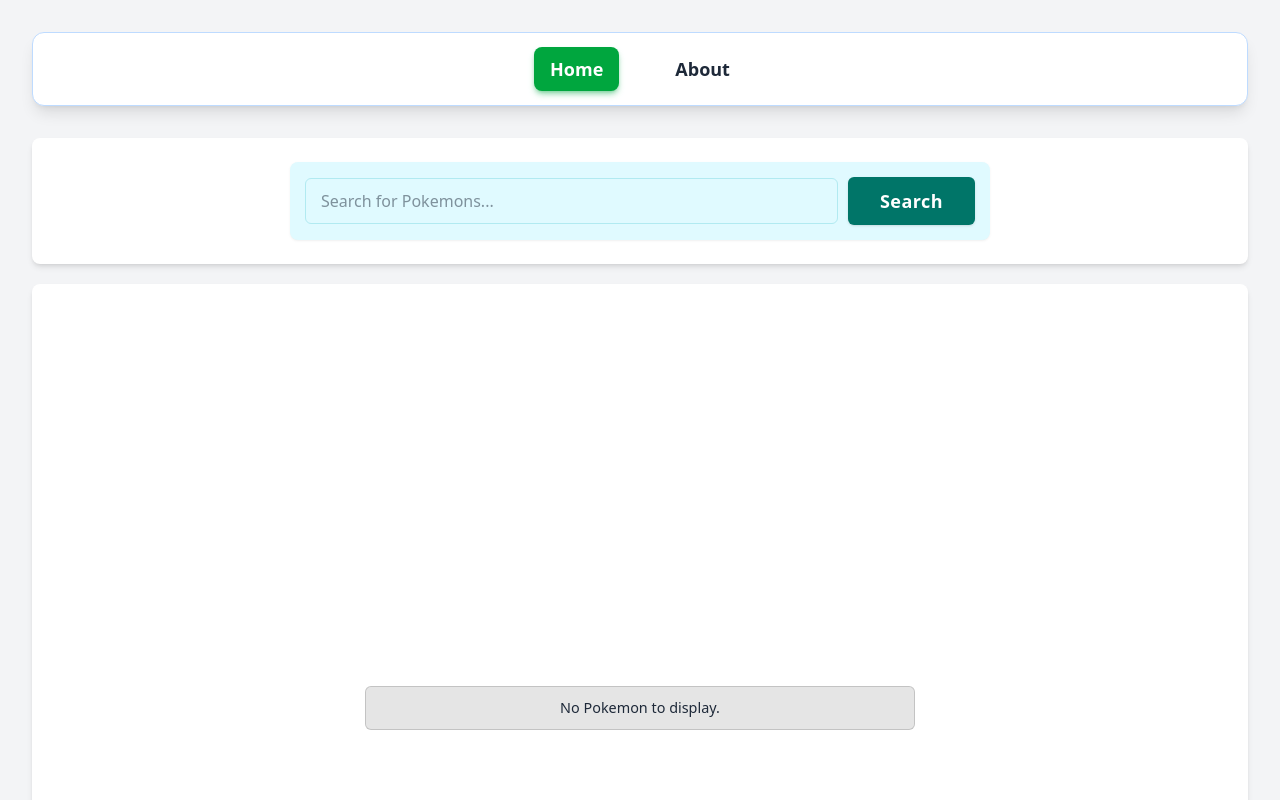
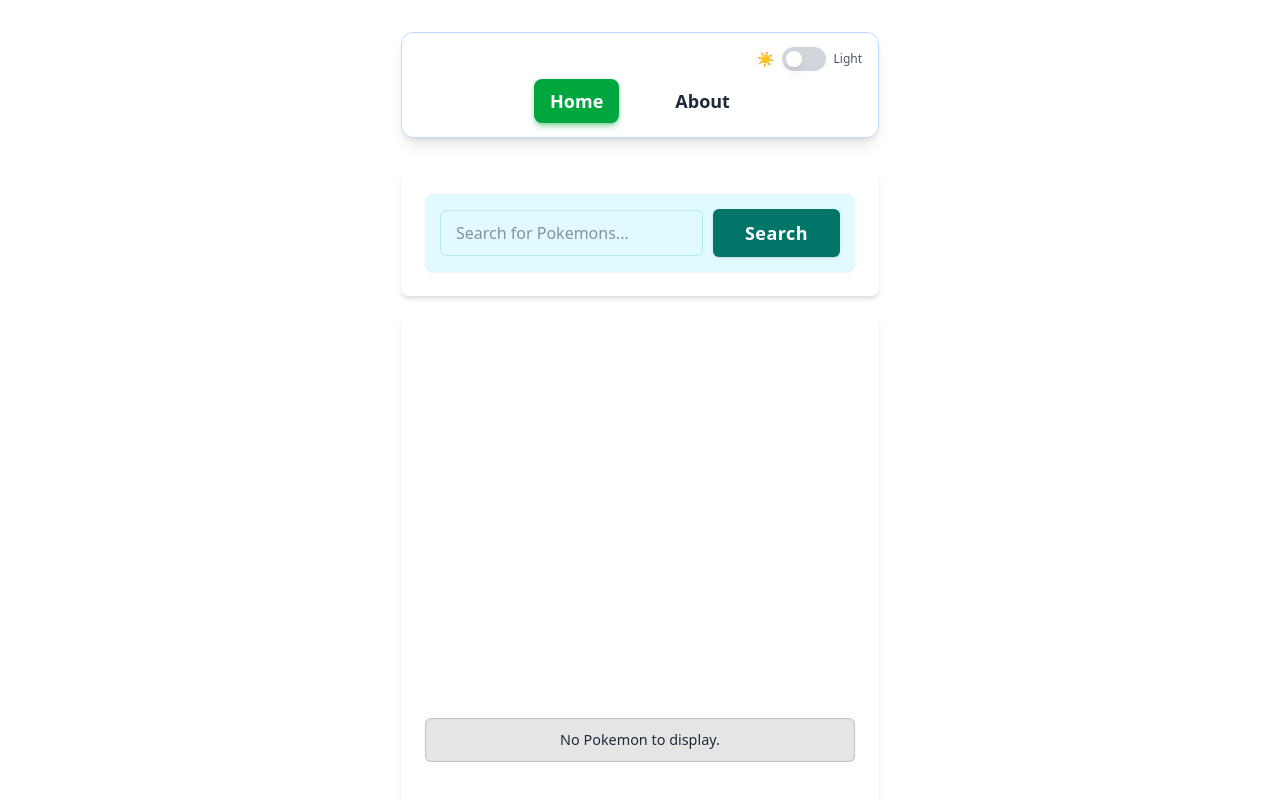
Before and after one commit to dariadrozdova/rss-react-course-2025-q3, a React (Vite) app: page / in a window 1280 px wide. Shown: the top 800 px of the page. Built offline with nearby package versions, Linux system fonts and the light colour scheme; no server answers.

Commit message:
feat: set up React Toolkit, add basic theme changing functionality

```diff
--- a/package.json
+++ b/package.json
@@ -16,6 +16,7 @@
   },
   "dependencies": {
     "@babel/plugin-transform-private-methods": "^7.27.1",
+    "@reduxjs/toolkit": "^2.8.2",
     "@tailwindcss/vite": "^4.1.11",
     "framer-motion": "^12.23.9",
     "instead": "^1.0.3",
@@ -23,6 +24,7 @@
     "lucide-react": "^0.525.0",
     "react": "^19.1.0",
     "react-dom": "^19.1.0",
+    "react-redux": "^9.2.0",
     "react-router-dom": "^7.7.0"
   },
   "devDependencies": {
--- a/src/App.tsx
+++ b/src/App.tsx
@@ -1,10 +1,19 @@
+import React from 'react';
+import { Provider } from 'react-redux';
 import { NavLink, Outlet } from 'react-router-dom';
 
 import ErrorBoundary from '@components/ErrorBoundary';
+import ThemeProvider from '@components/ThemeProvider';
+import ThemeSwitch from '@components/ThemeSwitch';
+import { useTheme } from '@hooks/useTheme';
+
+import { store } from './store';
 
 import './index.css';
 
-function App() {
+const AppContent: React.FC = () => {
+  const { isDark } = useTheme();
+
   return (
     <div
       className="
@@ -13,12 +22,17 @@ function App() {
       "
     >
       <nav
-        className="
-          bg-white py-3.5 rounded-lg shadow-sm mb-8 w-full
-          max-w-[1400px] border border-blue-200 box-border
+        className={`
+          py-3.5 rounded-lg shadow-sm mb-8 w-full
+          max-w-[1400px] border box-border
           md:rounded-xl md:shadow-lg
-        "
+          ${isDark ? 'bg-gray-800 border-gray-600' : 'bg-white border-blue-200'}
+        `}
       >
+        <div className="flex justify-end px-4 pb-2">
+          <ThemeSwitch />
+        </div>
+
         <ul
           className="
             list-none p-0 m-0 flex justify-center flex-wrap
@@ -31,12 +45,16 @@ function App() {
             <NavLink
               className={({ isActive }) =>
                 `
-                block no-underline font-semibold text-gray-800 rounded-lg
+                block no-underline font-semibold rounded-lg
                 transition-colors duration-300
                 px-6 py-3 text-center
                 sm:text-base
                 md:px-4 md:py-2 md:text-lg
-                hover:bg-blue-100 hover:text-teal-700
+                ${
+                  isDark
+                    ? 'text-gray-200 hover:bg-gray-700 hover:text-teal-400'
+                    : 'text-gray-800 hover:bg-blue-100 hover:text-teal-700'
+                }
                 ${
                   isActive
                     ? 'bg-green-600 text-white font-bold shadow-md shadow-green-600/40'
@@ -53,12 +71,16 @@ function App() {
             <NavLink
               className={({ isActive }) =>
                 `
-                block no-underline font-semibold text-gray-800 rounded-lg
+                block no-underline font-semibold rounded-lg
                 transition-colors duration-300
                 px-6 py-3 text-center
                 sm:text-base
                 md:px-4 md:py-2 md:text-lg
-                hover:bg-blue-100 hover:text-teal-700
+                ${
+                  isDark
+                    ? 'text-gray-200 hover:bg-gray-700 hover:text-teal-400'
+                    : 'text-gray-800 hover:bg-blue-100 hover:text-teal-700'
+                }
                 ${
                   isActive
                     ? 'bg-green-600 text-white font-bold shadow-md shadow-green-600/40'
@@ -79,6 +101,16 @@ function App() {
       </ErrorBoundary>
     </div>
   );
-}
+};
+
+const App: React.FC = () => {
+  return (
+    <Provider store={store}>
+      <ThemeProvider>
+        <AppContent />
+      </ThemeProvider>
+    </Provider>
+  );
+};
 
 export default App;
--- /dev/null
+++ b/src/components/ThemeProvider.tsx
@@ -0,0 +1,37 @@
+import React, { useEffect } from 'react';
+
+import useLocalStorage from '../hooks/useLocalStorage';
+import { selectTheme } from '../store';
+import { useAppDispatch, useAppSelector } from '../store/hooks';
+import type { Theme } from '../store/slices/themeSlice';
+import { initializeTheme } from '../store/slices/themeSlice';
+
+interface ThemeProviderProps {
+  children: React.ReactNode;
+}
+
+const ThemeProvider: React.FC<ThemeProviderProps> = ({ children }) => {
+  const dispatch = useAppDispatch();
+  const themeState = useAppSelector(selectTheme);
+  const currentTheme = themeState.currentTheme;
+  const [localTheme, setLocalTheme] = useLocalStorage<Theme>('theme', 'light');
+
+  useEffect(() => {
+    dispatch(initializeTheme(localTheme));
+  }, [dispatch, localTheme]);
+
+  useEffect(() => {
+    if (currentTheme !== localTheme) {
+      setLocalTheme(currentTheme);
+    }
+  }, [currentTheme, localTheme, setLocalTheme]);
+
+  useEffect(() => {
+    document.documentElement.className = currentTheme;
+    document.documentElement.dataset.theme = currentTheme;
+  }, [currentTheme]);
+
+  return <>{children}</>;
+};
+
+export default ThemeProvider;
--- /dev/null
+++ b/src/components/ThemeSwitch.tsx
@@ -0,0 +1,50 @@
+import React from 'react';
+
+import { useTheme } from '@hooks/useTheme';
+
+const ThemeSwitch: React.FC = () => {
+  const { isDark, theme, toggleTheme } = useTheme();
+
+  return (
+    <div className="flex items-center space-x-2">
+      <span className={`text-sm ${isDark ? 'text-gray-300' : 'text-gray-600'}`}>
+        {isDark ? '🌙' : '☀️'}
+      </span>
+
+      <button
+        aria-checked={isDark}
+        aria-label={`Switch to ${isDark ? 'light' : 'dark'} theme`}
+        className={`
+          relative inline-flex h-6 w-11 items-center rounded-full
+          transition-all duration-300 ease-in-out
+          focus:outline-none focus:ring-2 focus:ring-offset-2
+          ${
+            isDark
+              ? 'bg-blue-600 focus:ring-blue-500'
+              : 'bg-gray-300 focus:ring-blue-400'
+          }
+          ${isDark ? 'focus:ring-offset-gray-800' : 'focus:ring-offset-white'}
+        `}
+        onClick={toggleTheme}
+        role="switch"
+        type="button"
+      >
+        <span
+          className={`
+            inline-block h-4 w-4 transform rounded-full bg-white shadow-lg
+            transition-transform duration-300 ease-in-out
+            ${isDark ? 'translate-x-6' : 'translate-x-1'}
+          `}
+        />
+      </button>
+
+      <span
+        className={`text-xs font-medium ${isDark ? 'text-gray-300' : 'text-gray-600'}`}
+      >
+        {theme === 'light' ? 'Light' : 'Dark'}
+      </span>
+    </div>
+  );
+};
+
+export default ThemeSwitch;
--- /dev/null
+++ b/src/hooks/useTheme.ts
@@ -0,0 +1,35 @@
+import { useAppDispatch, useAppSelector } from '@/store/hooks';
+import type { Theme } from '@/store/slices/themeSlice';
+import { setTheme, toggleTheme } from '@/store/slices/themeSlice';
+
+interface UseThemeReturn {
+  isDark: boolean;
+  isLight: boolean;
+  setTheme: (theme: Theme) => void;
+  theme: Theme;
+  toggleTheme: () => void;
+}
+
+export const useTheme = (): UseThemeReturn => {
+  const dispatch = useAppDispatch();
+  const currentTheme = useAppSelector((state) => state.theme.currentTheme);
+
+  const changeTheme = (theme: Theme): void => {
+    dispatch(setTheme(theme));
+  };
+
+  const toggle = (): void => {
+    dispatch(toggleTheme());
+  };
+
+  const isDark = currentTheme === 'dark';
+  const isLight = currentTheme === 'light';
+
+  return {
+    isDark,
+    isLight,
+    setTheme: changeTheme,
+    theme: currentTheme,
+    toggleTheme: toggle,
+  };
+};
--- a/src/index.css
+++ b/src/index.css
@@ -31,17 +31,103 @@
 }
 
 :root {
-  font-synthesis: none;
-  text-rendering: optimizeLegibility;
-  -webkit-font-smoothing: antialiased;
-  -moz-osx-osx-smoothing: grayscale;
+  --theme-bg-primary: var(--color-white);
+  --theme-bg-secondary: var(--color-neutral-card-background);
+  --theme-text-primary: var(--color-text-dark-blue-gray);
+  --theme-text-secondary: var(--color-text-light-blue-gray);
+  --theme-border: var(--color-border-light-gray);
 }
 
-html,
-body,
-#root {
-  margin: 0;
-  padding: 0;
-  width: 100%;
-  height: 100%;
+.light {
+  --theme-bg-primary: var(--color-white);
+  --theme-bg-secondary: var(--color-neutral-card-background);
+  --theme-text-primary: var(--color-text-dark-blue-gray);
+  --theme-text-secondary: var(--color-text-light-blue-gray);
+  --theme-border: var(--color-border-light-gray);
 }
+
+.dark {
+  --theme-bg-primary: hsl(210, 15%, 12%);
+  --theme-bg-secondary: hsl(210, 15%, 16%);
+  --theme-text-primary: hsl(0, 0%, 95%);
+  --theme-text-secondary: hsl(0, 0%, 75%);
+  --theme-border: hsl(210, 15%, 25%);
+
+  --color-neutral-card-background: hsl(210, 15%, 16%);
+  --color-border-light-gray: hsl(210, 15%, 25%);
+  --color-text-dark-blue-gray: hsl(0, 0%, 95%);
+  --color-text-light-blue-gray: hsl(0, 0%, 75%);
+  --color-gradient-start-light-blue: hsl(187, 30%, 25%);
+  --color-gradient-end-light-blue: hsl(187, 30%, 20%);
+}
+
+html {
+  transition:
+    background-color 0.3s ease,
+    color 0.3s ease;
+}
+
+body {
+  background-color: var(--theme-bg-primary);
+  color: var(--theme-text-primary);
+  transition:
+    background-color 0.3s ease,
+    color 0.3s ease;
+}
+
+.bg-theme-primary {
+  background-color: var(--theme-bg-primary);
+}
+
+.bg-theme-secondary {
+  background-color: var(--theme-bg-secondary);
+}
+
+.text-theme-primary {
+  color: var(--theme-text-primary);
+}
+
+.text-theme-secondary {
+  color: var(--theme-text-secondary);
+}
+
+.border-theme {
+  border-color: var(--theme-border);
+}
+
+.theme-card {
+  background-color: var(--theme-bg-secondary);
+  color: var(--theme-text-primary);
+  border: 1px solid var(--theme-border);
+  transition: all 0.3s ease;
+}
+
+.theme-card:hover {
+  transform: translateY(-2px);
+  box-shadow: 0 8px 25px hsla(0, 0%, 0%, 0.1);
+}
+
+.dark .theme-card:hover {
+  box-shadow: 0 8px 25px hsla(0, 0%, 0%, 0.4);
+}
+
+.nav-item a {
+  transition: all 0.3s ease;
+}
+
+.dark ::-webkit-scrollbar {
+  width: 8px;
+}
+
+.dark ::-webkit-scrollbar-track {
+  background: hsl(210, 15%, 16%);
+}
+
+.dark ::-webkit-scrollbar-thumb {
+  background: hsl(210, 15%, 35%);
+  border-radius: 4px;
+}
+
+.dark ::-webkit-scrollbar-thumb:hover {
+  background: hsl(210, 15%, 45%);
+}
--- /dev/null
+++ b/src/store/hooks.ts
@@ -0,0 +1,7 @@
+import type { TypedUseSelectorHook } from 'react-redux';
+import { useDispatch, useSelector } from 'react-redux';
+
+import type { AppDispatch, RootState } from './index';
+
+export const useAppDispatch = () => useDispatch<AppDispatch>();
+export const useAppSelector: TypedUseSelectorHook<RootState> = useSelector;
--- /dev/null
+++ b/src/store/index.ts
@@ -0,0 +1,14 @@
+import { configureStore } from '@reduxjs/toolkit';
+
+import themeReducer from './slices/themeSlice';
+
+export const store = configureStore({
+  reducer: {
+    theme: themeReducer,
+  },
+});
+
+export type AppDispatch = typeof store.dispatch;
+export type RootState = ReturnType<typeof store.getState>;
+
+export const selectTheme = (state: RootState) => state.theme;
--- /dev/null
+++ b/src/store/slices/themeSlice.ts
@@ -0,0 +1,31 @@
+import type { PayloadAction } from '@reduxjs/toolkit';
+import { createSlice } from '@reduxjs/toolkit';
+
+export type Theme = 'dark' | 'light';
+
+interface ThemeState {
+  currentTheme: Theme;
+}
+
+const initialState: ThemeState = {
+  currentTheme: 'light',
+};
+
+const themeSlice = createSlice({
+  initialState,
+  name: 'theme',
+  reducers: {
+    initializeTheme: (state, action: PayloadAction<Theme>) => {
+      state.currentTheme = action.payload;
+    },
+    setTheme: (state, action: PayloadAction<Theme>) => {
+      state.currentTheme = action.payload;
+    },
+    toggleTheme: (state) => {
+      state.currentTheme = state.currentTheme === 'light' ? 'dark' : 'light';
+    },
+  },
+});
+
+export const { initializeTheme, setTheme, toggleTheme } = themeSlice.actions;
+export default themeSlice.reducer;
```
Also changed, not shown: 1 other file (tests, documents, lock files or other folders).
